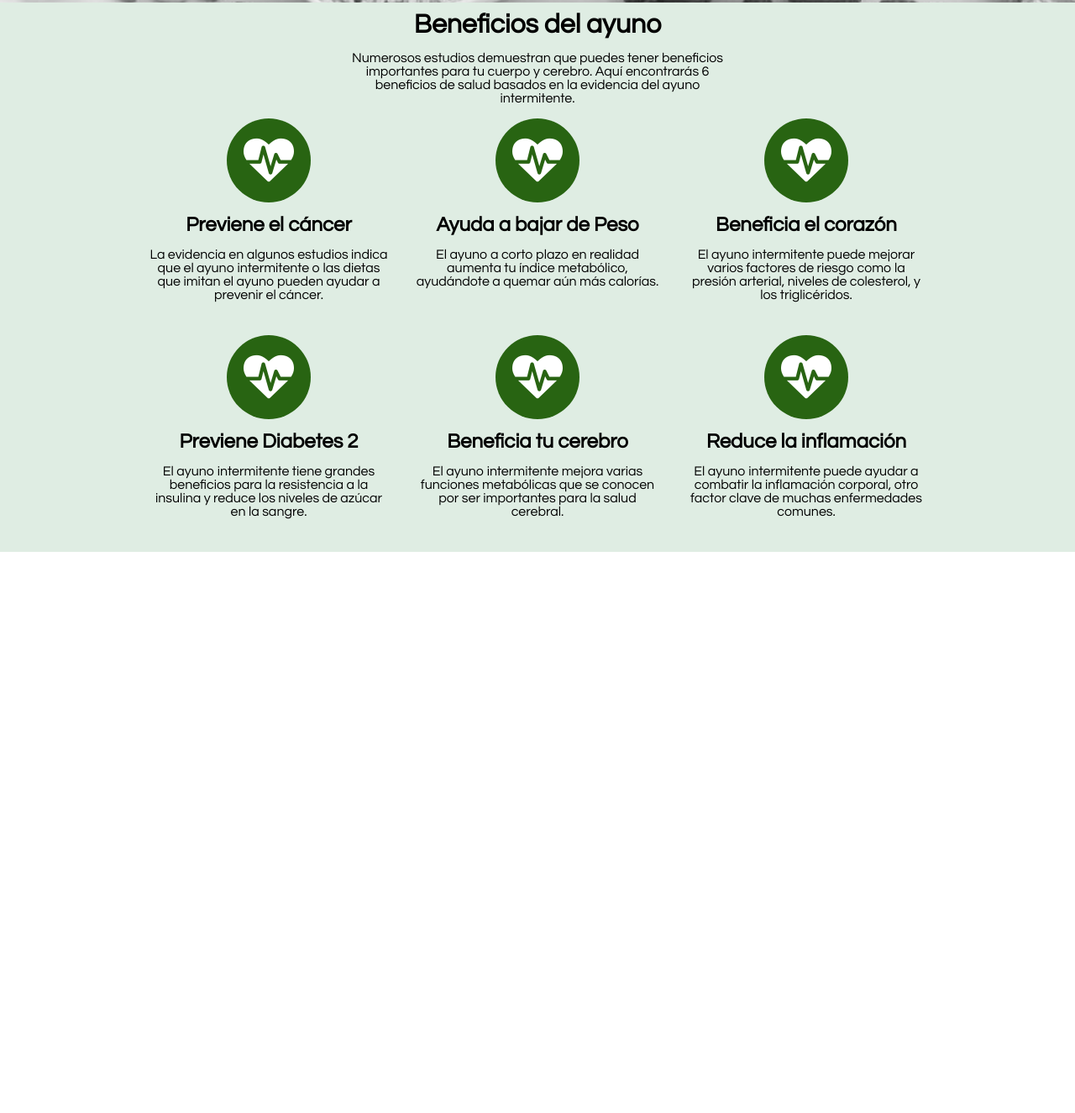
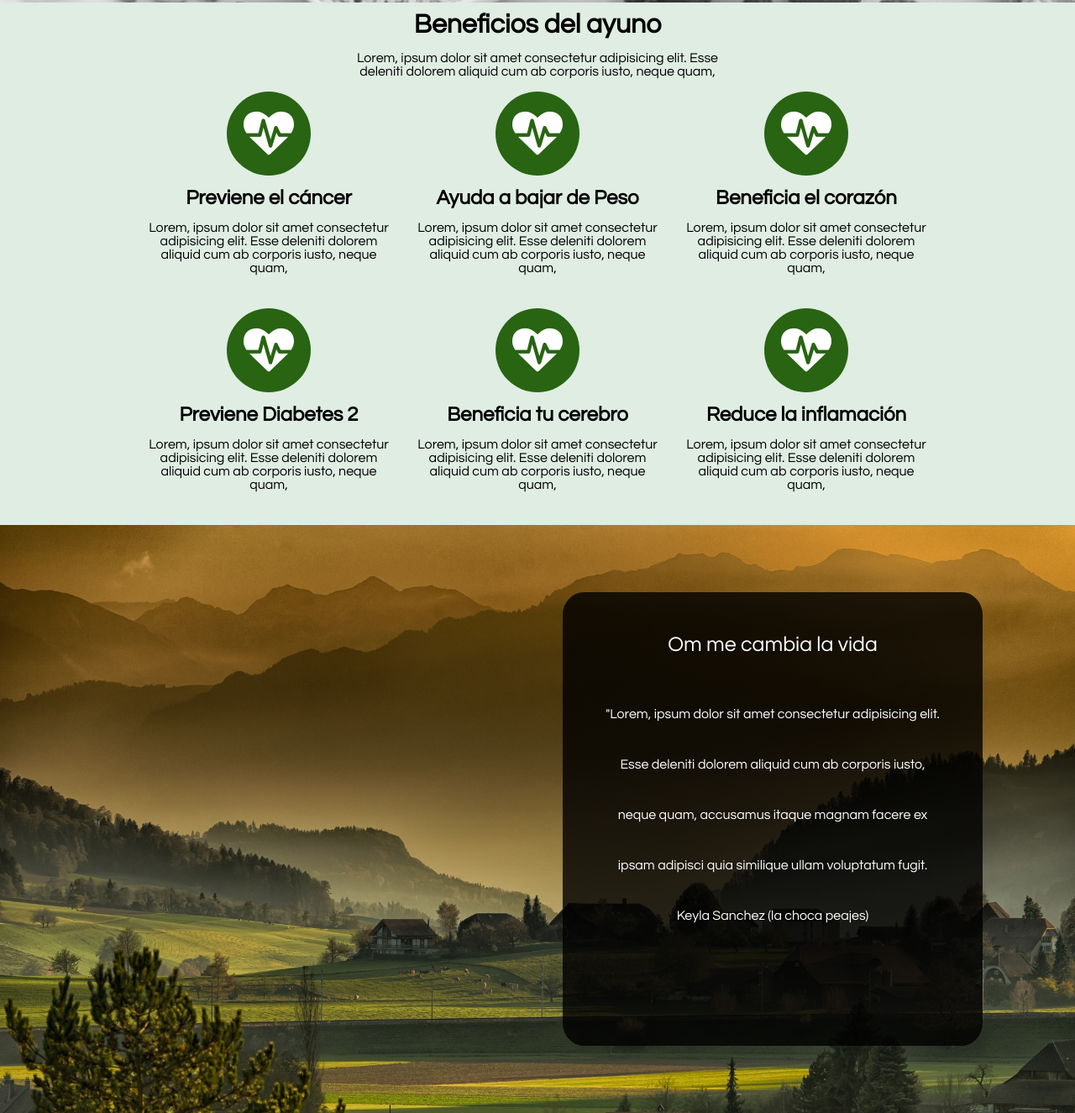
Before and after one commit to RaeMoraV/AyunoItermitente, a plain HTML site: page Public/index.html in a window 1280 px wide. Shown: the part 767-2092 px from the top of the page at 84% size. Before the commit the page ends 1424 px from the top, so only its background shows below. Drawn offline with Linux system fonts and the light colour scheme.

Commit message:
Nuevo Seccion de Recomendaciones
actualizacion de CSS en seccion de Que es para tamaño 1048

```diff
--- a/Public/Css/index.css
+++ b/Public/Css/index.css
@@ -1,3 +1,4 @@
+/*estilos de la seccion Que es*/
 .seccionQueEs{
     display: flex;
     justify-content: center;
@@ -12,13 +13,12 @@
 .textQueEs {
 
     max-width: 500px;
-    background: rgba(0,0,0,.8);
+    background: #dfede3;
     margin: 20px 0;
     padding: 10px;
     text-align: center;
     font-family: Century Gothic;
-    color: #fff;
-
+    color: black;
 }
 
 .textQueEs h3{
@@ -29,14 +29,15 @@
 .buttonInformacion {
     background-color: #286412;
       border: 2px;
-      color: #000000;
       text-align: center;
       color: #fff;
       margin-top: 15px;
       margin-bottom: 10px;
       border-radius: 5%;
-      height: 35px;
-      width: 100px;
+      height: 40px;
+      width: 150px;
+      font-size: 16px;
+      font-family: Century Gothic;
 
 
 }
@@ -51,6 +52,25 @@
 @media (min-width: 1048px){
     #fondoSeccionQueEs {
         background-size: cover;
+    }
+
+    .textQueEs {
+        height: 700px;
+        margin: 80px 40px 80px 40px;
+
+    }
+
+    .textQueEs p{
+        margin:40px 40px 40px 40px;
+        line-height: 40px;
+    }
+    .textQueEs h3{
+        margin:40px 40px 40px 40px;
+    }
+
+    .buttonInformacion {
+        height: 50px;
+        width: 200px;
     }
 
 }
@@ -166,4 +186,60 @@
         margin-left: 20px;
     }
 }
-/*Hasta aqui los estilos de la seccion beneficios*/
+/*Hasta aqui los estilos de la seccion beneficios hecho por SVC*/
+
+/*Seccion Recomendacion de usuario hecho por SVC*/
+
+.seccionRecommendUser{
+    display: flex;
+    justify-content: center;
+    align-items: center;
+    flex-direction: column;
+    background-size: cover;
+    background-image: url(../Img/bottomsection.jpg);
+    width: 100%;
+    height:700px;
+}
+
+.textRecomendacion {
+
+    max-width: 500px;
+    background: rgba(0,0,0,.8);
+    margin: 20px 0;
+    padding: 10px;
+    text-align: center;
+    font-family: Century Gothic;
+    color: #fff;
+    border-radius: 5%;
+
+
+}
+
+.textRecomendacion h3{
+    font-size: 20px;
+    margin-bottom:10px;
+}
+
+@media (min-width :1048px){
+
+    .textRecomendacion {
+        height: 700px;
+        margin: 80px 40px 80px 600px;
+
+    }
+
+    .textRecomendacion p{
+
+        margin:40px 40px 40px 40px;
+        line-height: 60px;
+
+    }
+
+
+    .textRecomendacion h3{
+        font-size: 25px;
+        margin:40px 40px 40px 40px;
+    }
+
+}
+/*Fin de Seccion Recomendacion de usuario hecho por SVC*/
--- a/Public/index.html
+++ b/Public/index.html
@@ -56,7 +56,7 @@
         <section class="seccionQueEs">
 
             <div  class="textQueEs">
-                <h3>¿Ques es el ayuno intermitente?</h3>
+                <h3>¿Que es el ayuno intermitente?</h3>
                 <p>Lorem, ipsum dolor sit amet consectetur adipisicing elit.
                      Esse deleniti dolorem aliquid cum ab corporis iusto, neque quam,
                      accusamus itaque magnam facere ex ipsam adipisci quia similique ullam voluptatum fugit.
@@ -69,10 +69,8 @@
         <section class="beneficioContenedor">
             <div class="encabezadoBeneficio">
                 <h2>Beneficios del ayuno</h2>
-                <p>Numerosos estudios demuestran que puedes tener beneficios importantes para tu
-                    cuerpo y cerebro.
-                    Aquí encontrarás 6 beneficios de salud basados en la evidencia del ayuno intermitente.
-
+                <p> Lorem, ipsum dolor sit amet consectetur adipisicing elit.
+                    Esse deleniti dolorem aliquid cum ab corporis iusto, neque quam,
                 </p>
             </div>
 
@@ -81,8 +79,8 @@
                     <div class="icon"><i class="fa fa-heartbeat"></i></div>
                     <div class="text">
                         <h3>Previene el cáncer</h3>
-                        <p>La evidencia en algunos estudios indica que el ayuno intermitente
-                            o las dietas que imitan el ayuno pueden ayudar a prevenir el cáncer.
+                        <p>Lorem, ipsum dolor sit amet consectetur adipisicing elit.
+                            Esse deleniti dolorem aliquid cum ab corporis iusto, neque quam,
                        </p>
 
                     </div>
@@ -91,8 +89,8 @@
                     <div class="icon"><i class="fa fa-heartbeat"></i></div>
                     <div class="text">
                         <h3>Ayuda a bajar de Peso</h3>
-                        <p>El ayuno a corto plazo en realidad aumenta tu índice metabólico,
-                            ayudándote a quemar aún más calorías.</p>
+                        <p>Lorem, ipsum dolor sit amet consectetur adipisicing elit.
+                            Esse deleniti dolorem aliquid cum ab corporis iusto, neque quam,</p>
 
                     </div>
                 </div>
@@ -100,8 +98,8 @@
                     <div class="icon"><i class="fa fa-heartbeat"></i></div>
                     <div class="text">
                         <h3>Beneficia el corazón</h3>
-                        <p>El ayuno intermitente puede mejorar varios factores de riesgo
-                          como la presión arterial, niveles de colesterol, y los triglicéridos. </p>
+                        <p>Lorem, ipsum dolor sit amet consectetur adipisicing elit.
+                            Esse deleniti dolorem aliquid cum ab corporis iusto, neque quam, </p>
 
                     </div>
                 </div>
@@ -111,9 +109,8 @@
                     <div class="icon"><i class="fa fa-heartbeat"></i></div>
                     <div class="text">
                         <h3><strong>Previene Diabetes 2</strong></h3>
-                        <p>El ayuno intermitente tiene grandes beneficios
-                         para la resistencia a la insulina y reduce
-                         los niveles de azúcar en la sangre.</p>
+                        <p>Lorem, ipsum dolor sit amet consectetur adipisicing elit.
+                            Esse deleniti dolorem aliquid cum ab corporis iusto, neque quam,</p>
 
                     </div>
                 </div>
@@ -121,8 +118,8 @@
                     <div class="icon"><i class="fa fa-heartbeat"></i></div>
                     <div class="text">
                         <h3> Beneficia tu cerebro</h3>
-                        <p>El ayuno intermitente mejora varias funciones metabólicas que se
-                            conocen por ser importantes para la salud cerebral.</p>
+                        <p>Lorem, ipsum dolor sit amet consectetur adipisicing elit.
+                            Esse deleniti dolorem aliquid cum ab corporis iusto, neque quam,</p>
 
                     </div>
                 </div>
@@ -130,12 +127,36 @@
                     <div class="icon"><i class="fa fa-heartbeat"></i></div>
                     <div class="text">
                         <h3>Reduce la inflamación</h3>
-                        <p>El ayuno intermitente puede ayudar a combatir la inflamación corporal,
-                           otro factor clave de muchas enfermedades comunes.</p>
+                        <p>Lorem, ipsum dolor sit amet consectetur adipisicing elit.
+                            Esse deleniti dolorem aliquid cum ab corporis iusto, neque quam,</p>
 
                     </div>
                 </div>
             </div>
+        </section>
+        <section class="">
+
+        </section>
+
+        <section class="">
+
+        </section>
+
+        <section class="seccionRecommendUser">
+            <div  class="textRecomendacion">
+                <h3>Om me cambia la vida</h3>
+                <p>"Lorem, ipsum dolor sit amet consectetur adipisicing elit.
+                     Esse deleniti dolorem aliquid cum ab corporis iusto, neque quam,
+                     accusamus itaque magnam facere ex ipsam adipisci quia similique ullam voluptatum fugit.
+                     <br>
+                   Keyla Sanchez (la choca peajes)
+                </p>
+
+
+            </div>
+
+        </section>
+
         </section>
 
 
```
Also changed, not shown: Public/Img/bottomsection.jpg (added).
